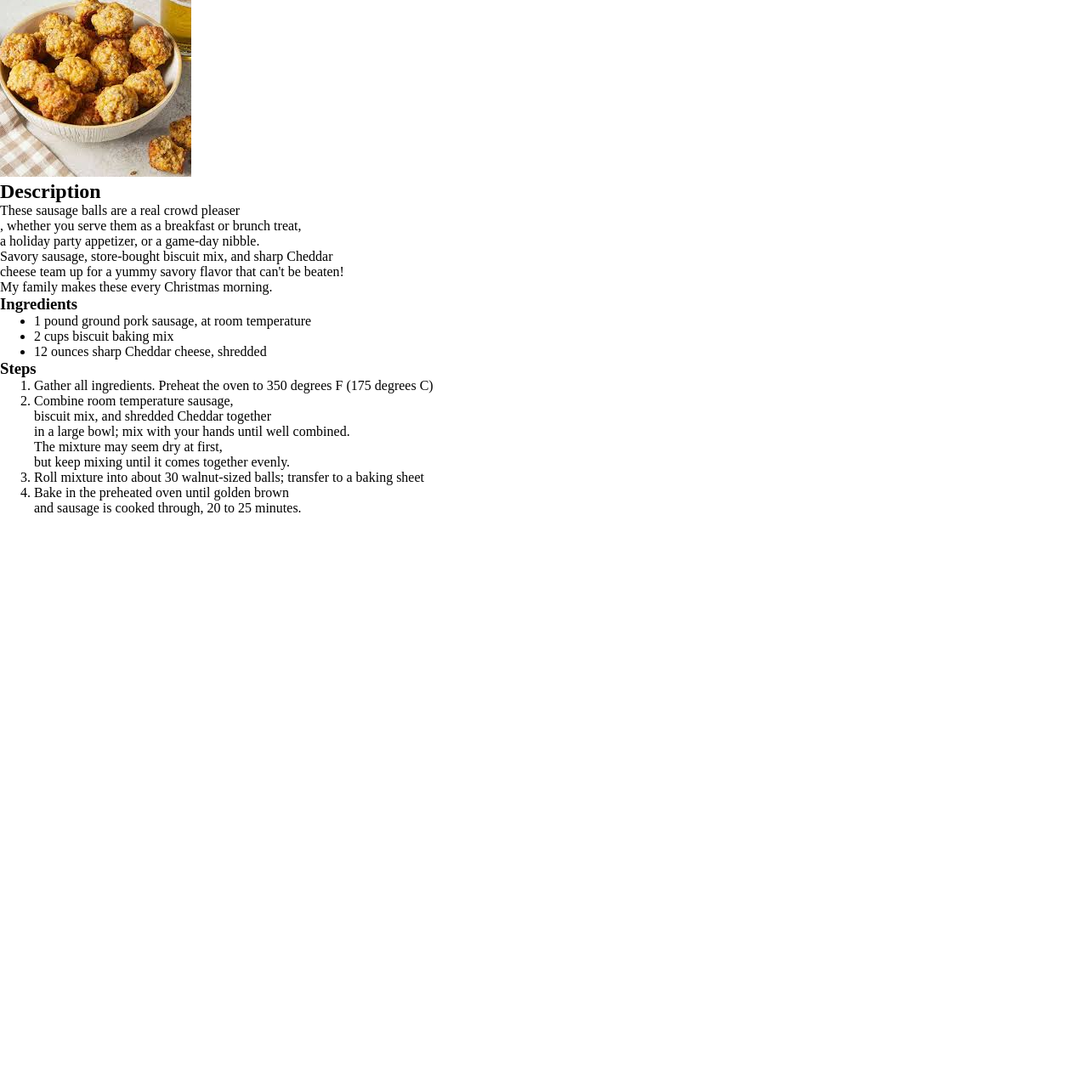
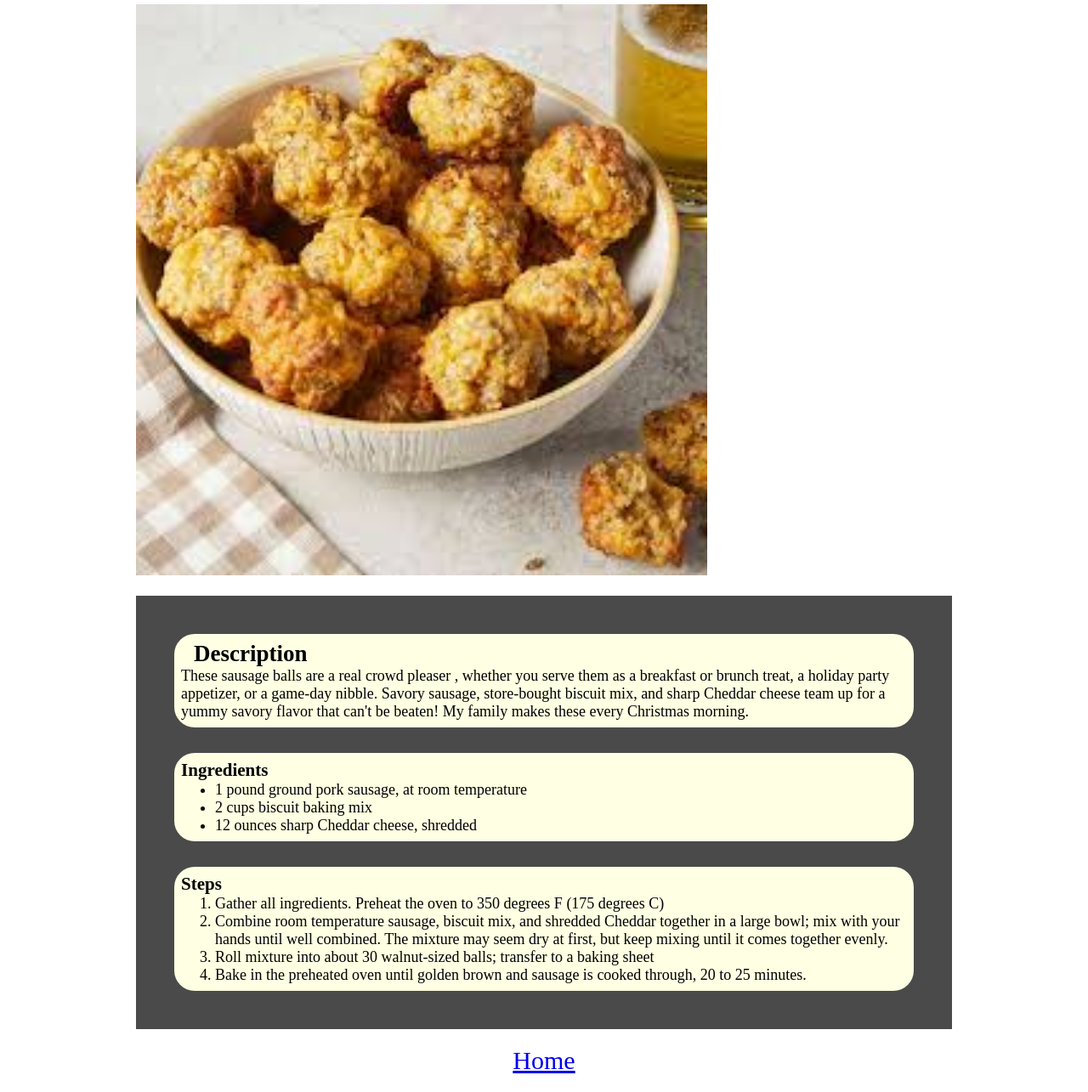
Before and after one commit to MajackW/odin-recipes, a plain HTML site: page recipes/sausage_balls.html in a window 1280 px wide. Shown: the part 72-1357 px from the top of the page at 85% size. Before the commit the page ends 800 px from the top, so only its background shows below. Drawn offline with Linux system fonts and the light colour scheme.

Commit message:
added styles to recipe pages one stylesheet affects all the recipe pages

```diff
--- a/css/style.css
+++ b/css/style.css
@@ -33,3 +33,40 @@ span {
     margin-top: auto;
     margin-left: 30px;
 }
+
+.homeLink {
+    max-width: 75%;
+    margin: 20px auto;
+    font-size: 30px;
+    text-align: center;
+}
+img {
+    width: 70%;
+    height: auto;
+}
+.image {
+    max-width: 75%;
+    margin: auto;
+}
+.main h1 {
+    text-align: center;
+    margin: 20px;
+}
+.container {
+    background-color: #4a4a4a;
+    color: black;
+    padding: 15px;
+    max-width: 75%;
+    margin: 20px auto;
+}
+.container h2 {
+    margin-left: 15px;
+}
+.description,.ingredients,.steps {
+    background-color: #FFFFE3;
+    color: black;
+    padding: 8px;
+    border-radius: 24px;
+    margin: 30px;
+    font-size: 18px;
+}
--- a/recipes/sausage_balls.html
+++ b/recipes/sausage_balls.html
@@ -5,38 +5,47 @@
         <meta charset="UTF-8">
         <link rel="stylesheet" href="../css/style.css">
     </head>
-    <body>
+    <body class="main">
         <h1>Sausage Balls Recipe</h1>
-        <div>
-            <a href="../index.html">Home</a>
+        <div class="image">
+            <img src="../images/sausageimage.jpg" alt="an image of delicious sausage balls">
         </div>
-        <img src="../images/sausageimage.jpg" alt="an image of delicious sausage balls">
+        <div class="container">
+            <div class="description">
                 <h2>Description</h2>
-        <p>These sausage balls are a real crowd pleaser<br>
-            , whether you serve them as a breakfast or brunch treat,<br>
-             a holiday party appetizer, or a game-day nibble.<br>
-             Savory sausage, store-bought biscuit mix, and sharp Cheddar <br>
-             cheese team up for a yummy savory flavor that can't be beaten!<br>
+                <p>These sausage balls are a real crowd pleaser
+                    , whether you serve them as a breakfast or brunch treat,
+                    a holiday party appetizer, or a game-day nibble.
+                    Savory sausage, store-bought biscuit mix, and sharp Cheddar
+                    cheese team up for a yummy savory flavor that can't be beaten!
                     My family makes these every Christmas morning.
                 </p>
+            </div>
+            <div class="ingredients">
                 <h3>Ingredients</h3>
                 <ul>
                     <li>1 pound ground pork sausage, at room temperature</li>
                     <li>2 cups biscuit baking mix</li>
                     <li>12 ounces sharp Cheddar cheese, shredded</li>
                 </ul>
+            </div>
+            <div class="steps">
                 <h3>Steps</h3>
                 <ol>
                     <li>Gather all ingredients. Preheat the oven to 350 degrees F (175 degrees C)</li>
-            <li>Combine room temperature sausage,<br>
-                biscuit mix, and shredded Cheddar together<br>
-                in a large bowl; mix with your hands until well combined.<br>
-                The mixture may seem dry at first,<br>
+                    <li>Combine room temperature sausage,
+                        biscuit mix, and shredded Cheddar together
+                        in a large bowl; mix with your hands until well combined.
+                        The mixture may seem dry at first,
                         but keep mixing until it comes together evenly.</li>
                     <li>Roll mixture into about 30 walnut-sized balls; transfer to a baking sheet</li>
-            <li>Bake in the preheated oven until golden brown<br>
+                    <li>Bake in the preheated oven until golden brown
                         and sausage is cooked through, 20 to 25 minutes.</li>
                 </ol>
-
+            </div>
+        </div>
+        <div class="homeLink">
+            <a href="../index.html">Home</a>
+        </div>
     </body>
 </html>
```
Also changed, not shown: recipes/chicken_stew.html (+33 -23 lines), recipes/strawberry_pie.html (+23 -13 lines). Lines whose indentation alone changed are shown as unchanged.
